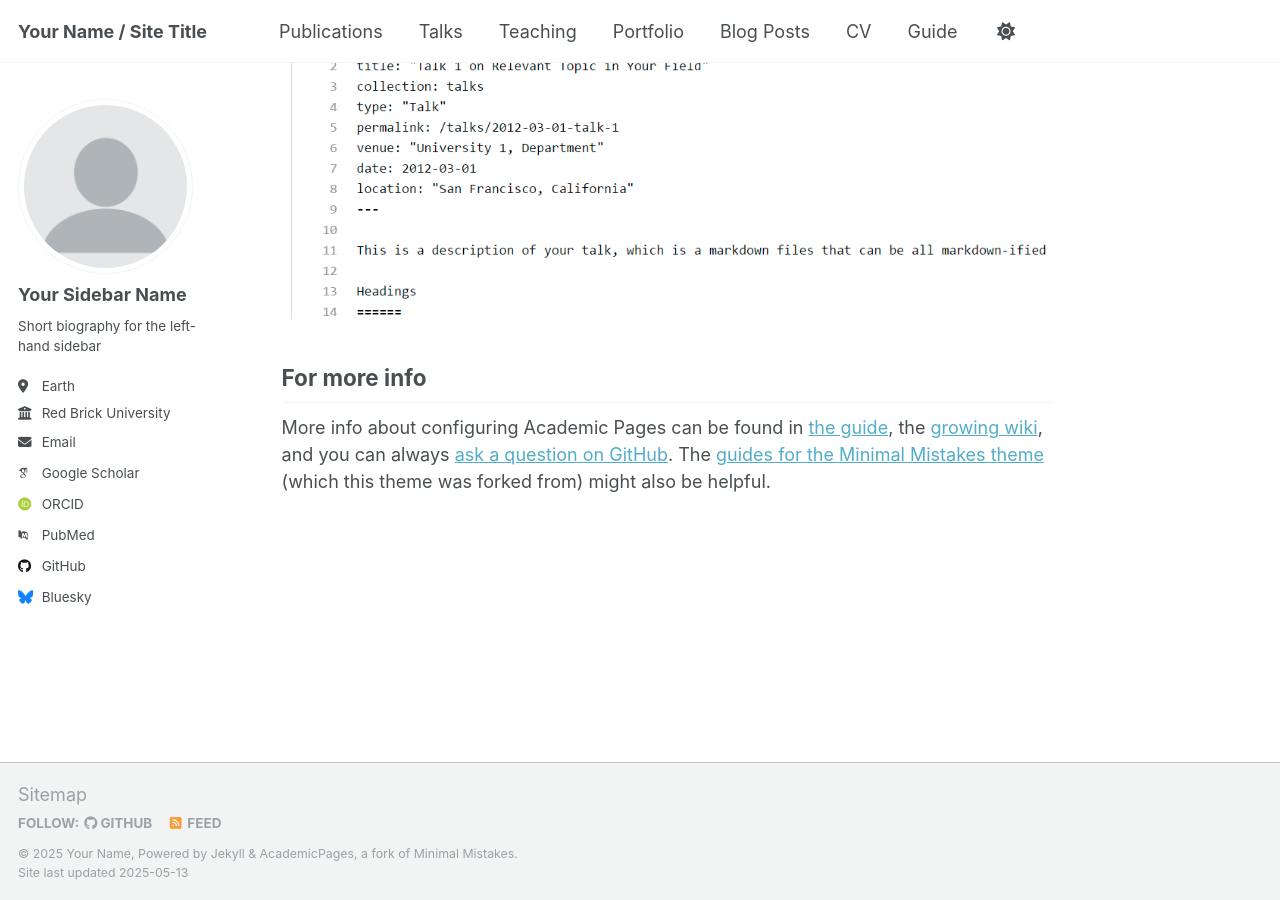
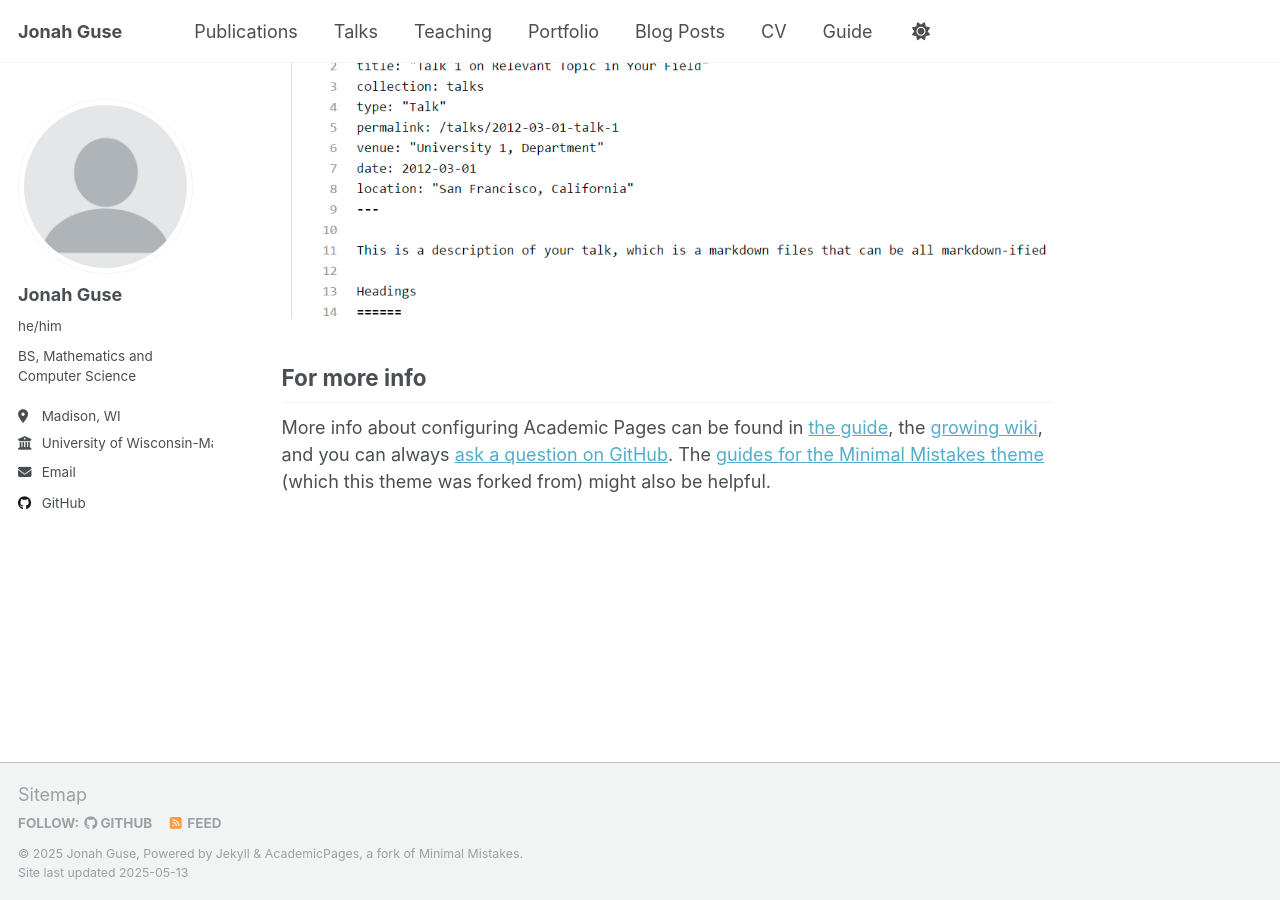
Before and after one commit to jeguse/jeguse.github.io, a Jekyll site: the page built from _pages/about.md, in a window 1280 px wide and 900 px high, scrolled down 2636 px. Built offline with Jekyll 4.4.1, drawn with Linux system fonts in a browser that asks for light colours; some web fonts are replaced.

Commit message:
Update _config.yml

```diff
--- a/_config.yml
+++ b/_config.yml
@@ -9,11 +9,11 @@
 # Basic Site Settings
 locale                   : "en-US"
 site_theme               : "default"
-title                    : "Your Name / Site Title"
+title                    : "Jonah Guse"
 title_separator          : "-"
-name                     : &name "Your Name"
+name                     : &name "Jonah Guse"
 description              : &description "personal description"
-url                      : https://academicpages.github.io # the base hostname & protocol for your site e.g. "https://[your GitHub username].github.io" or if you already have some other page hosted on Github then use "https://[your GitHub username].github.io/[Your Repo Name]"
+url                      : https://jeguse.github.io # the base hostname & protocol for your site e.g. "https://[your GitHub username].github.io" or if you already have some other page hosted on Github then use "https://[your GitHub username].github.io/[Your Repo Name]"
 baseurl                  : "" # the subpath of your site, e.g. "/blog"
 repository               : "academicpages/academicpages.github.io"
 
@@ -23,22 +23,22 @@ repository               : "academicpages/academicpages.github.io"
 author:
   # Biographic information
   avatar           : "profile.png"
-  name             : "Your Sidebar Name"
-  pronouns         : # example: "she/her"
-  bio              : "Short biography for the left-hand sidebar"
-  location         : "Earth"
-  employer         : "Red Brick University"
+  name             : "Jonah Guse"
+  pronouns         : "he/him" # example: "she/her"
+  bio              : "BS, Mathematics and Computer Science"
+  location         : "Madison, WI"
+  employer         : "University of Wisconsin-Madison"
   uri              : # URL
-  email            : "none@example.org"
+  email            : "jeguse@wisc.edu"
 
   # Academic websites
   academia         : # URL
   arxiv            : # URL - Update with the correct link to your profile
-  googlescholar    : "https://scholar.google.com/citations?user=PS_CX0AAAAAJ"
+  googlescholar    : # URL "https://scholar.google.com/citations?user=PS_CX0AAAAAJ"
   impactstory      : # URL
-  orcid            : "http://orcid.org/yourorcidurl"
+  orcid            : # URL"http://orcid.org/yourorcidurl"
   semantic         : # URL
-  pubmed           : "https://www.ncbi.nlm.nih.gov/pubmed/?term=john+snow"
+  pubmed           : # URL "https://www.ncbi.nlm.nih.gov/pubmed/?term=john+snow"
   researchgate     : # URL
   scopus           : # URL
 
@@ -46,12 +46,12 @@ author:
   bitbucket        : # Username - Update with your username on the site
   codepen          : # Username
   dribbble         : # Username
-  github           : "academicpages"
+  github           : "jeguse"
   kaggle           : # Username
   stackoverflow    : # User number or user number and name (i.e., use "1" or "1/jeff-atwood")
 
   # Social media
-  bluesky          : "bsky.app" # Replace this with you Bluesky username
+  bluesky          : # Username "bsky.app" # Replace this with you Bluesky username
   facebook         : # Username
   flickr           : # Username
   foursquare       : # Username
```
